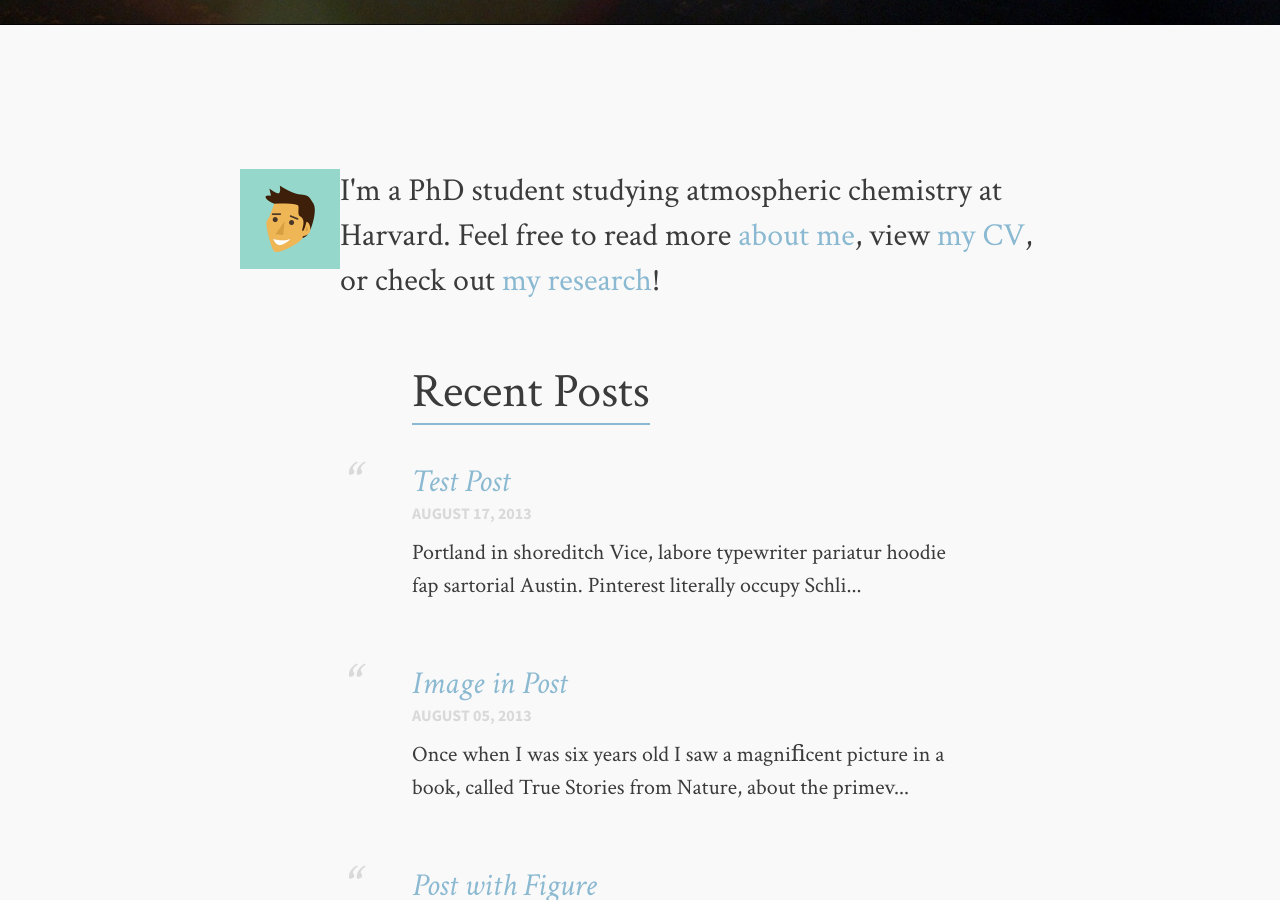
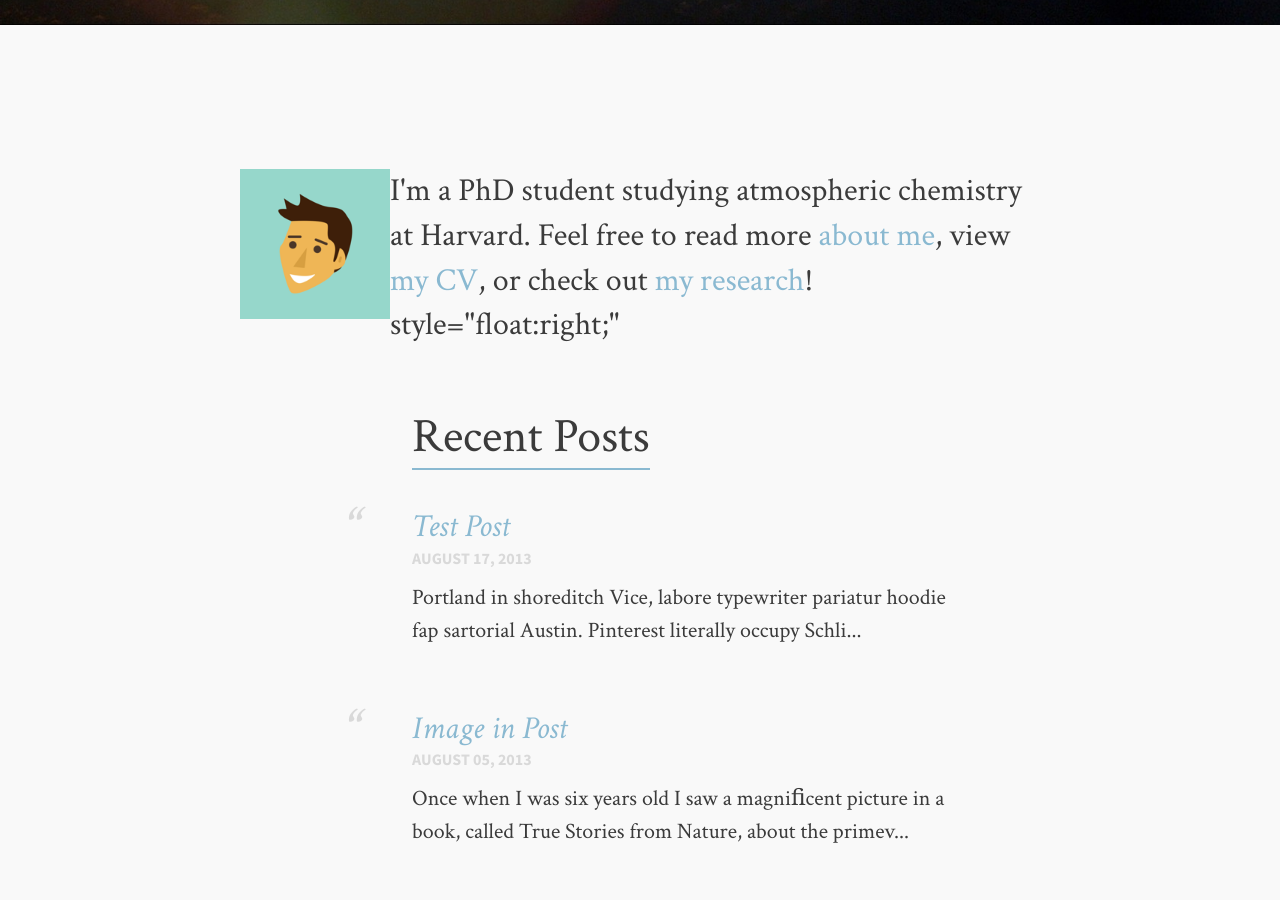
Before and after one commit to djvaron/djvaron.github.io, a Jekyll site: the page built from index.md, in a window 1280 px wide and 900 px high, scrolled down 775 px. Built offline with Jekyll 4.4.1, drawn with Linux system fonts in a browser that asks for light colours.

Commit message:
Update home.html

```diff
--- a/_layouts/home.html
+++ b/_layouts/home.html
@@ -13,8 +13,8 @@
         <section class="article archive">
           <article class="archive-wrap">
             <span>
-                <img src="images/avatar.png" height= "100" width="100" style="float:left;"/>
-                <p class="intro">I'm a PhD student studying atmospheric chemistry at Harvard. Feel free to read more <a href="{{ site.url }}/about">about me</a>, view <a href="{{ site.url }}/cv.pdf">my CV</a>, or check out <a href="{{ site.url }}/research">my research</a>! </p>
+                <img src="images/avatar.png" height= "150" width="150" style="float:left;"/>
+                <p class="intro">I'm a PhD student studying atmospheric chemistry at Harvard. Feel free to read more <a href="{{ site.url }}/about">about me</a>, view <a href="{{ site.url }}/cv.pdf">my CV</a>, or check out <a href="{{ site.url }}/research">my research</a>! style="float:right;" </p>
             </span>
                 <br>
                 <br>
```
